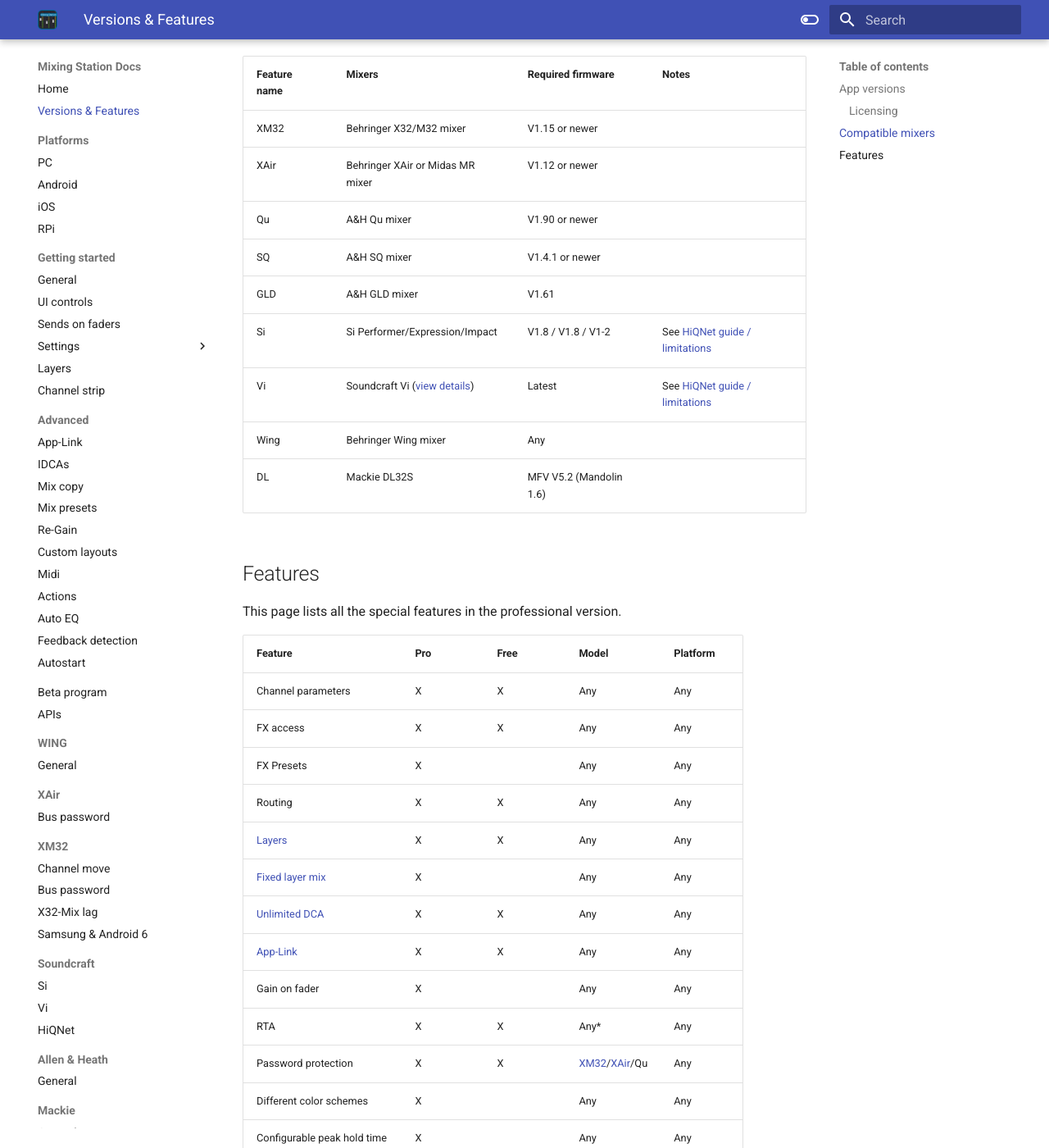
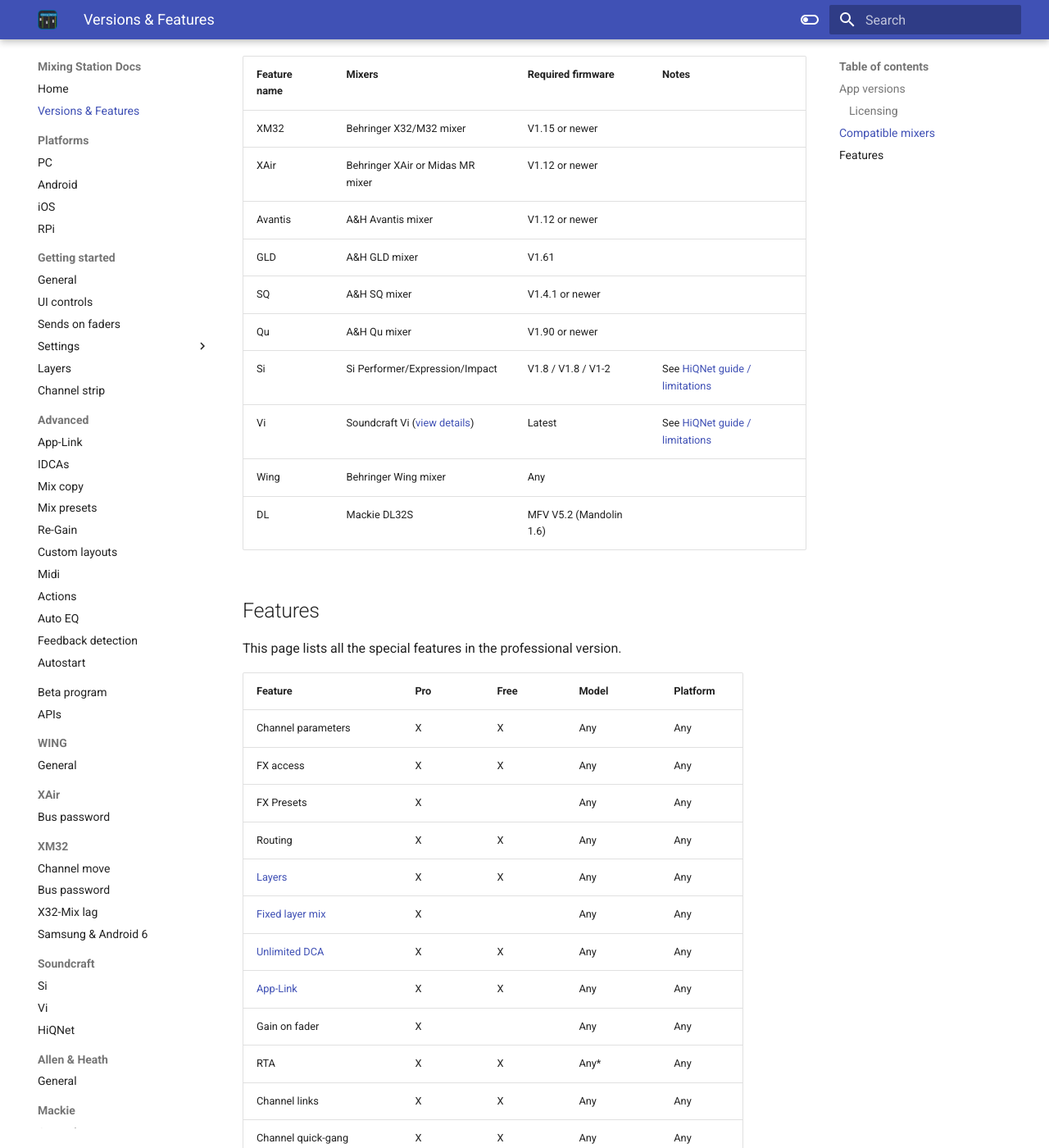
Before and after one commit to davidgiga1993/mixing-station-docs, an MkDocs documentation site: the page built from docs/feature-list.md, in a window 1280 px wide and 1400 px high, scrolled down 538 px. Shown: the whole window at 82% size. Built offline with MkDocs 1.6.1 and Material for MkDocs 9.7.7, drawn with Linux system fonts in a browser that asks for light colours.

Commit message:
feat: add avantis

```diff
--- a/docs/feature-list.md
+++ b/docs/feature-list.md
@@ -16,9 +16,10 @@
 | -- | -- | -- | -- |
 | XM32 | Behringer X32/M32 mixer | V1.15 or newer | |
 | XAir | Behringer XAir or Midas MR mixer | V1.12 or newer | |
+| Avantis | A&H Avantis mixer | V1.12 or newer | |
+| GLD | A&H GLD mixer | V1.61 | |
+| SQ | A&H SQ mixer | V1.4.1 or newer | |
 | Qu | A&H Qu mixer | V1.90 or newer | |
-| SQ | A&H SQ mixer | V1.4.1 or newer | |
-| GLD | A&H GLD mixer | V1.61 | |
 | Si | Si Performer/Expression/Impact | V1.8 / V1.8 / V1-2 | See [HiQNet guide / limitations](soundcraft/hiqnet.md)
 | Vi | Soundcraft Vi ([view details](soundcraft/vi.md)) | Latest | See [HiQNet guide / limitations](soundcraft/hiqnet.md)
 | Wing | Behringer Wing mixer | Any | |
@@ -40,6 +41,8 @@
 | [App-Link](app-link.md) | X | X | Any | Any |
 | Gain on fader | X | | Any | Any |
 | RTA | X | X | Any\* | Any |
+| Channel links | X | X | Any | Any |
+| Channel quick-gang | X | X | Any | Any |
 | Password protection | X | X | [XM32](xm32/bus-password.md)/[XAir](xair/bus-password.md)/Qu | Any |
 | Different color schemes | X | | Any | Any |
 | Configurable peak hold time | X | | Any | Any |
```
